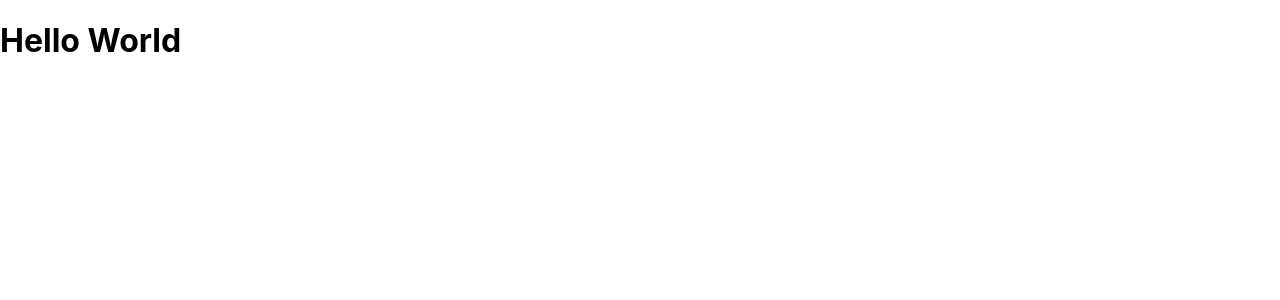
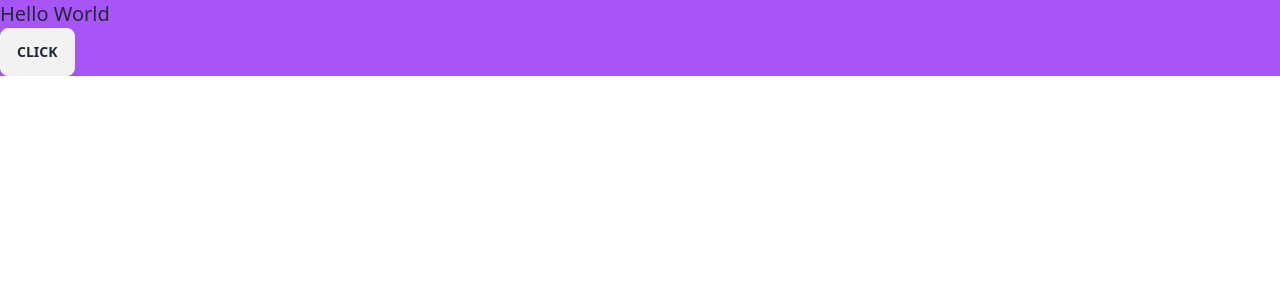
Before and after one commit to anthonyyoussef01/github-finder, a React (Create React App) app: page / in a window 1280 px wide. Shown: the top 300 px of the page. Built offline with nearby package versions, Linux system fonts and the light colour scheme.

Commit message:
Tailwind hello world + Daisy UI button

```diff
--- a/package.json
+++ b/package.json
@@ -34,5 +34,9 @@
       "last 1 firefox version",
       "last 1 safari version"
     ]
+  },
+  "devDependencies": {
+    "daisyui": "^3.8.1",
+    "tailwindcss": "^3.3.3"
   }
 }
--- a/src/App.js
+++ b/src/App.js
@@ -4,6 +4,7 @@ function App() {
   return (
     <div className="bg-purple-500">
       <h1 className="text-xl">Hello World</h1>
+        <button className="btn">Click</button>
     </div>
   );
 }
--- a/src/index.css
+++ b/src/index.css
@@ -1,13 +1,3 @@
-body {
-  margin: 0;
-  font-family: -apple-system, BlinkMacSystemFont, 'Segoe UI', 'Roboto', 'Oxygen',
-    'Ubuntu', 'Cantarell', 'Fira Sans', 'Droid Sans', 'Helvetica Neue',
-    sans-serif;
-  -webkit-font-smoothing: antialiased;
-  -moz-osx-font-smoothing: grayscale;
-}
-
-code {
-  font-family: source-code-pro, Menlo, Monaco, Consolas, 'Courier New',
-    monospace;
-}
+@tailwind base;
+@tailwind components;
+@tailwind utilities;
```
Also changed, not shown: 1 other file (tests, documents, lock files or other folders).
